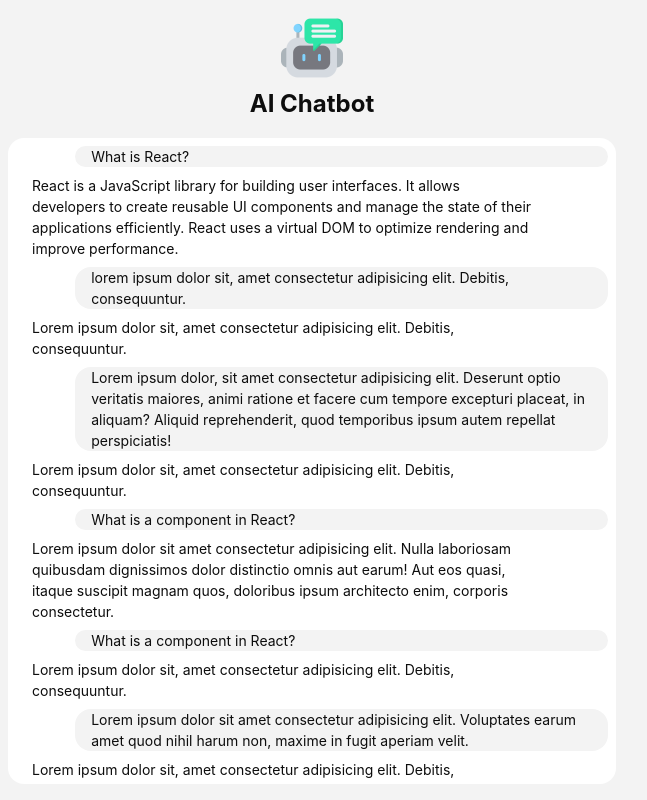
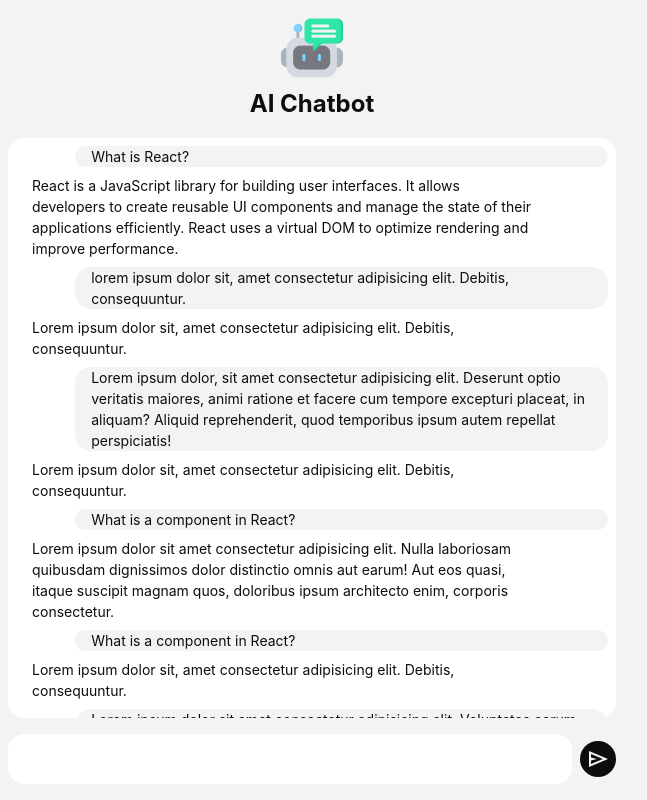
Before and after one commit to Johnnyadee/ai-chatbot-react, a React (Vite) app: page / in a window 1280 px wide. Shown: the whole page, without its empty margins (328-975 px from the left). Built offline with nearby package versions, Linux system fonts and the light colour scheme.

Commit message:
feat: add Controls component with styling and send icon

```diff
--- a/src/App.jsx
+++ b/src/App.jsx
@@ -1,6 +1,7 @@
 import { useState } from "react";
 import styles from "./App.module.css";
 import Chat from "./components/chat/Chat";
+import Controls from "./components/controls/Controls";
 
 function App() {
   const [messages, setMessages] = useState(MESSAGES);
@@ -13,6 +14,7 @@
       <div className={styles.ChatContainer}>
         <Chat messages={messages} />
       </div>
+      <Controls />
     </div>
   );
 }
--- /dev/null
+++ b/src/components/controls/Controls.jsx
@@ -0,0 +1,26 @@
+import styles from "./Controls.module.css";
+export default function Controls() {
+  return (
+    <div className={styles.Controls}>
+      <div className={styles.TextAreaContainer}>
+        <textarea className={styles.TextArea} name="" id=""></textarea>
+      </div>
+      <button className={styles.Button}>
+        <SendIcon />
+      </button>
+    </div>
+  );
+}
+
+function SendIcon() {
+  return (
+    <svg
+      xmlns="http://www.w3.org/2000/svg"
+      height="24px"
+      viewBox="0 -960 960 960"
+      width="24px"
+      fill="#FFFFFF">
+      <path d="M120-160v-640l760 320-760 320Zm80-120 474-200-474-200v140l240 60-240 60v140Zm0 0v-400 400Z" />
+    </svg>
+  );
+}
--- /dev/null
+++ b/src/components/controls/Controls.module.css
@@ -0,0 +1,39 @@
+.Controls {
+    display: flex;
+    align-items: center;
+    gap: 8px;
+    width: 100%;
+}
+
+.TextAreaContainer {
+    flex-grow: 1;
+    padding: 8px 16px;
+    line-height: 0;
+    border-radius: 16px;
+    background: #ffffff;
+}
+
+.TextArea {
+    width: 100%;
+    height: 100%;
+    border: none;
+    outline: none;
+    resize: none;
+    background: #ffffff;
+}
+
+.Button {
+    display: flex;
+    justify-content: center;
+    align-items: center;
+    width: 36px;
+    height: 36px;
+    border: none;
+    border-radius: 50%;
+    outline: none;
+    background: #0d0d0d;
+}
+
+.Button svg {
+    fill: #f3f3f3;
+}
```
Also changed, not shown: public/send_24dp_FFFFFF_FILL0_wght400_GRAD0_opsz24.svg (added).
